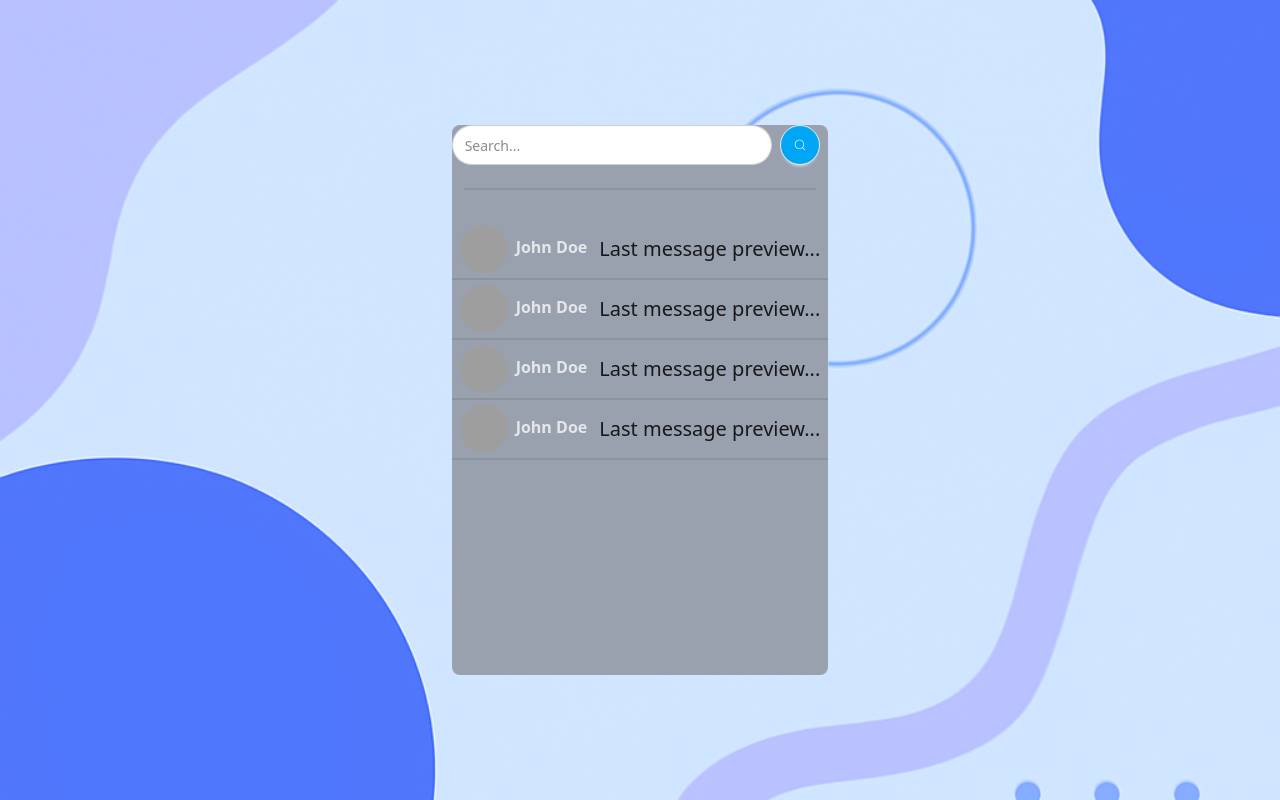
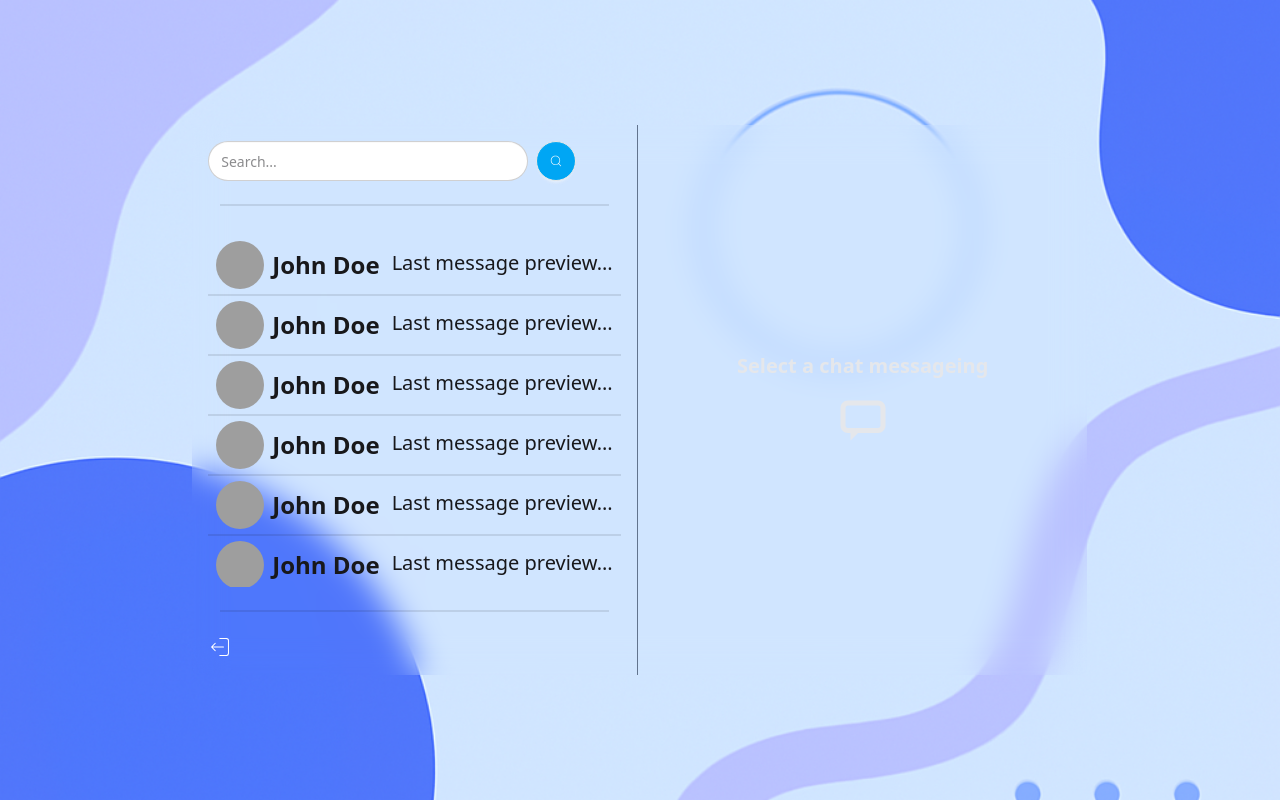
Before and after one commit to Threephop/Chat-App, a React (Vite) app in the folder frontend/: page / in a window 1280 px wide. Built offline with nearby package versions, Linux system fonts and the light colour scheme; grey boxes are pictures that could not be loaded.

Commit message:
message ux/ui

```diff
--- a/frontend/src/components/message/MessageContainer.jsx
+++ /dev/null
@@ -1,9 +0,0 @@
-import React from 'react'
-
-const MessageContainer = () => {
-  return (
-    <div>MessageContainer</div>
-  )
-}
-
-export default MessageContainer
--- /dev/null
+++ b/frontend/src/components/messages/Message.jsx
@@ -0,0 +1,17 @@
+import React from 'react'
+
+const Message = () => {
+  return (
+    <div className='chat chat-end'>
+        <div className='chat-image avatar'>
+            <div className='w-10 rounded-full'>
+                <img src='https://img.daisyui.com/images/profile/demo/gordon@192.webp' alt='User Avatar' />
+            </div>
+        </div>
+        <div className={`chat-bubble text-white bg-blue-500`}>Hi! Hello world</div>
+        <div className='chat-footer opacity-50 text-xs flex gap-1 items-center'>12:00</div>
+    </div>
+  )
+}
+
+export default Message
--- /dev/null
+++ b/frontend/src/components/messages/MessageContainer.jsx
@@ -0,0 +1,57 @@
+import React from 'react'
+import Messages from './Messages'
+import MessageInput from './MessageInput'
+import { TiMessage } from "react-icons/ti";
+
+const MessageContainer = () => {
+  const noChatSelected = true;
+  return (
+    <div className='md:min-w-[450px] flex flex-col'>
+      {noChatSelected ? <NoChatSelected /> : (
+        <>
+        {/* <Header /> */}
+          <div className='bg-state-500 px-4 py-2 mb-2'>
+            <span className='label-text'>To : </span>
+            <span className='text-blue-500 font-bold'>John Doe</span>
+          </div>
+          <Messages />
+          <MessageInput />
+
+        </>
+      )}
+    </div>
+  )
+}
+
+export default MessageContainer
+
+const NoChatSelected = () => {
+  return (
+    <div className='flex items-center justify-center w-full h-full'>
+        <div className='px-4 text-center sm:text-lg md:text-xl text-gray-200 font-semibold flex flex-col items-center gap-2'>
+            <p>Select a chat messageing</p>
+            <TiMessage className='text-3xl md:text-6xl text-center'/>
+        </div>
+    </div>
+  )
+}
+
+
+// const MessageContainer = () => {
+//   return (
+//     <div className='md:min-w-[450px] flex flex-col'>
+//       <>
+//       {/* <Header /> */}
+//         <div className='bg-state-500 px-4 py-2 mb-2'>
+//           <span className='label-text'>To:</span>
+//           <span className='text-gray-900 font-bold'>John Doe</span>
+//         </div>
+//         <Messages />
+//         <MessageInput />
+
+//       </>
+//     </div>
+//   )
+// }
+
+// export default MessageContainer
--- /dev/null
+++ b/frontend/src/components/messages/MessageInput.jsx
@@ -0,0 +1,20 @@
+import React from 'react'
+import { BsSend } from "react-icons/bs";
+
+
+const MessageInput = () => {
+  return (
+    <form className='px-4 my-3'>
+        <div className='w-full relative'>
+            <input type="text" className='border text-sm rounded-lg block w-full p-2.5 bg-gray-700 border-gray-600 text-white'
+            placeholder='Send a message'
+            />
+            <button type='submit' className='absolute inset-y-0 end-0 flex items-center bg-blue-500 text-white rounded-lg px-4 py-2 hover:bg-blue-600'>
+                <BsSend />
+            </button>
+        </div>
+    </form>
+  )
+}
+
+export default MessageInput
--- /dev/null
+++ b/frontend/src/components/messages/Messages.jsx
@@ -0,0 +1,21 @@
+import React from 'react'
+import Message from './Message'
+
+const Messages = () => {
+  return (
+    <div className='px-4 flex-1 bg-white dark:bg-gray-400 overflow-auto'>
+        <Message />
+        <Message />
+        <Message />
+        <Message />
+        <Message />
+        <Message />
+        <Message />
+        <Message />
+        <Message />
+        <Message />
+    </div>
+  )
+}
+
+export default Messages
--- a/frontend/src/components/sidebar/Conversation.jsx
+++ b/frontend/src/components/sidebar/Conversation.jsx
@@ -12,7 +12,7 @@ const Conversation = () => {
 
             <div className='flex flex-col flex-1'>
                 <div className='flex gap-3 justify-between'>
-                    <p className=' font-bold text-gray-200'>John Doe</p>
+                    <p className=' font-bold text-2xl'>John Doe</p>
                     <span className='text-xl'>Last message preview...</span>
                 </div>
             </div>
@@ -24,3 +24,30 @@ const Conversation = () => {
 }
 
 export default Conversation
+
+
+//start code
+// const Conversation = () => {
+//   return (
+//     <>
+//         <div className='flex gap-2 items-center hover:bg-sky-500 rounded p-2 py-1 cursor-pointer'>
+//             <div className='avatar online'>
+//                 <div className='w-12 rounded-full'>
+//                     <img src="https://img.daisyui.com/images/profile/demo/gordon@192.webp" alt="user avatar" />
+//                 </div>
+//             </div>
+
+//             <div className='flex flex-col flex-1'>
+//                 <div className='flex gap-3 justify-between'>
+//                     <p className=' font-bold text-gray-200'>John Doe</p>
+//                     <span className='text-xl'>Last message preview...</span>
+//                 </div>
+//             </div>
+//         </div>
+
+//         <div className='divider my-0 py-0 h-1'/>
+//     </>
+//   )
+// }
+
+// export default Conversation
--- a/frontend/src/components/sidebar/Conversations.jsx
+++ b/frontend/src/components/sidebar/Conversations.jsx
@@ -3,7 +3,13 @@ import Conversation from './Conversation'
 
 const Conversations = () => {
   return (
-    <div className='py-2 flex flex-col overflow-auto'>
+    <div className='py-2 flex flex-col'>
+        <Conversation />
+        <Conversation />
+        <Conversation />
+        <Conversation />
+        <Conversation />
+        <Conversation />
         <Conversation />
         <Conversation />
         <Conversation />
@@ -13,3 +19,17 @@ const Conversations = () => {
 }
 
 export default Conversations
+
+//start code
+// const Conversations = () => {
+//   return (
+//     <div className='py-2 flex flex-col overflow-auto'>
+//         <Conversation />
+//         <Conversation />
+//         <Conversation />
+//         <Conversation />
+//     </div>
+//   )
+// }
+
+// export default Conversations
--- /dev/null
+++ b/frontend/src/components/sidebar/LogoutButton.jsx
@@ -0,0 +1,14 @@
+import React from 'react'
+import { CiLogout } from "react-icons/ci";
+
+
+const LogoutButton = () => {
+  return (
+    <div className='mt-auto'>
+        <CiLogout className='w-6 h-6 text-white cursor-pointer'/>
+    </div>
+
+  )
+}
+
+export default LogoutButton
--- a/frontend/src/components/sidebar/Sidebar.jsx
+++ b/frontend/src/components/sidebar/Sidebar.jsx
@@ -1,14 +1,22 @@
 import React from 'react'
 import SearchInput from './SearchInput'
 import Conversations from './Conversations'
+import LogoutButton from './LogoutButton'
 
 const Sidebar = () => {
   return (
-    <div>
+    <div className='border-r border-slate-500 p-4 flex flex-col h-full'>
+
         <SearchInput />
         <div className='divider px-3'></div>
-        <Conversations />
-        {/* <LogoutButton /> */}
+
+        {/* ส่วนที่มี scrollbar */}
+        <div className='flex-1 overflow-auto'>
+          <Conversations />
+        </div>
+
+        <div className='divider px-3'></div>
+        <LogoutButton />
 
     </div>
 
--- a/frontend/src/pages/home/Home.jsx
+++ b/frontend/src/pages/home/Home.jsx
@@ -1,13 +1,13 @@
 import React from 'react'
 import Sidebar from '../../components/sidebar/Sidebar'
-import MessageContainer from '../../components/message/MessageContainer'
+import MessageContainer from '../../components/messages/MessageContainer'
 
 const Home = () => {
   return (
-    <div className='flex sm:h-[450px] md:h-[550px] rounded-lg overflow-hidden bg-gray-400 bg-clip-padding backdrop-filter backdrop-blur-lg bg-opacity-0'>
+    <div className='flex sm:h-[450px] md:h-[550px] rounded-lg overflow-hidden bg-clip-padding backdrop-filter backdrop-blur-lg bg-opacity-0'>
       <Sidebar/>
 
-      {/* <MessageContainer/> */}
+      <MessageContainer/>
     </div>
   )
 }
```
Also changed, not shown: frontend/src/components/sidebar/SearchInput.jsx (+14 -0 lines).
